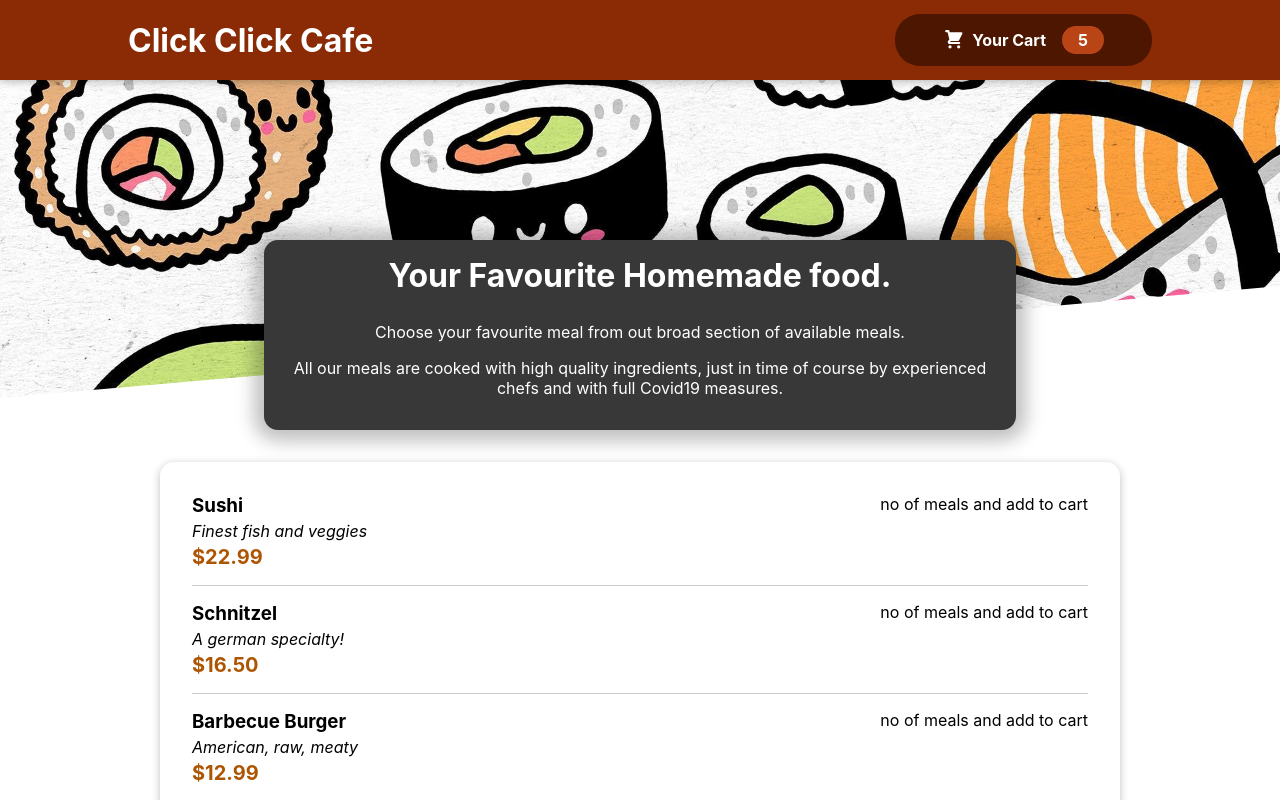
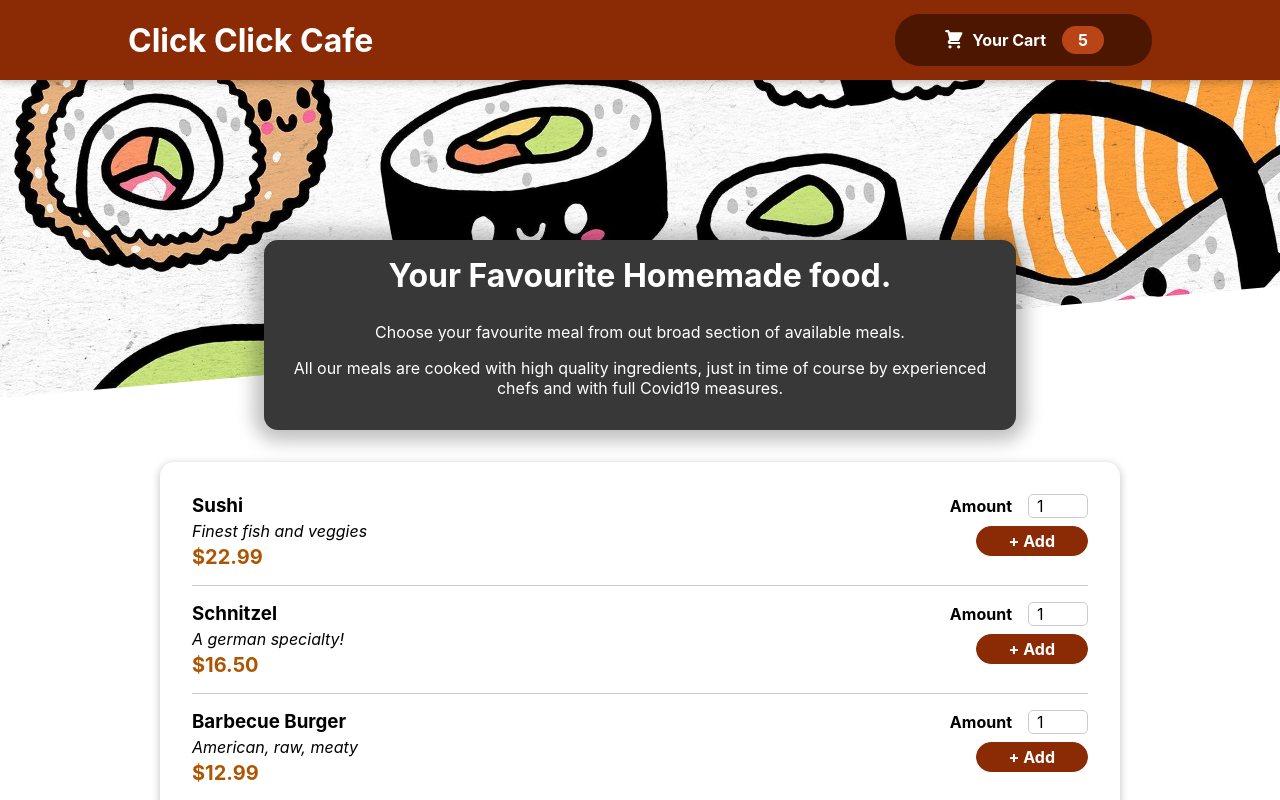
Before and after one commit to ImAkhil24/ClickClickCafe, a React (Create React App) app: page / in a window 1280 px wide. Shown: the top 800 px of the page. Built offline with nearby package versions, Linux system fonts and the light colour scheme.

Commit message:
added MealForm and Input

```diff
--- a/src/components/Meals/AvailableMeals.js
+++ b/src/components/Meals/AvailableMeals.js
@@ -32,7 +32,7 @@
 
 const AvailableMeals = props => {
   const mealList = DUMMY_MEALS.map(meal=>{
-    return <MealItem key={meal.id} price={meal.price} name={meal.name} description={meal.description}/>
+    return <MealItem key={meal.id} id={meal.id} price={meal.price} name={meal.name} description={meal.description}/>
   });
 
   return (
--- a/src/components/Meals/MealItem/MealItem.js
+++ b/src/components/Meals/MealItem/MealItem.js
@@ -1,4 +1,5 @@
 import classes from "./MealItem.module.css";
+import MealItemForm from "./MealItemForm";
 
 const MealItem = props => {
   const price = `$${props.price.toFixed(2)}`;
@@ -10,7 +11,7 @@
       <div className={classes.price}>{price}</div>
       </div>
     <div>
-      no of meals and add to cart
+      <MealItemForm id={props.id}/>
     </div>
   </li>
   );
--- a/src/components/Meals/MealItem/MealItemForm.js
+++ b/src/components/Meals/MealItem/MealItemForm.js
@@ -0,0 +1,19 @@
+import classes from "./MealItemForm.module.css";
+import Input from "../../UI/Input";
+
+const MealItemForm = (props) => {
+  return (<form className={classes.form}>
+    <Input label="Amount" input={{
+      id: 'amount'+props.id,
+      type: 'number',
+      min: '1',
+      max: '5',
+      step: '1',
+      defaultValue: '1',
+    }}/>
+    <button>+ Add </button>
+    </form>
+    )
+}
+
+export default MealItemForm;
--- /dev/null
+++ b/src/components/Meals/MealItem/MealItemForm.module.css
@@ -0,0 +1,20 @@
+.form {
+  text-align: right;
+}
+
+.form button {
+  font: inherit;
+  cursor: pointer;
+  background-color: #8a2b06;
+  border: 1px solid #8a2b06;
+  color: white;
+  padding: 0.25rem 2rem;
+  border-radius: 20px;
+  font-weight: bold;
+}
+
+.form button:hover,
+.form button:active {
+  background-color: #641e03;
+  border-color: #641e03;
+}
--- /dev/null
+++ b/src/components/UI/Input.js
@@ -0,0 +1,10 @@
+import classes from "./Input.module.css";
+
+const Input = props => {
+  return <div className={classes.input}>
+    <label htmlFor={props.input.id}>{props.label}</label>
+    <input {... props.input}/>
+  </div>
+}
+
+export default Input;
--- /dev/null
+++ b/src/components/UI/Input.module.css
@@ -0,0 +1,18 @@
+.input {
+  display: flex;
+  align-items: center;
+  margin-bottom: 0.5rem;
+}
+
+.input label {
+  font-weight: bold;
+  margin-right: 1rem;
+}
+
+.input input {
+  width: 3rem;
+  border-radius: 5px;
+  border: 1px solid #ccc;
+  font: inherit;
+  padding-left: 0.5rem;
+}
```
